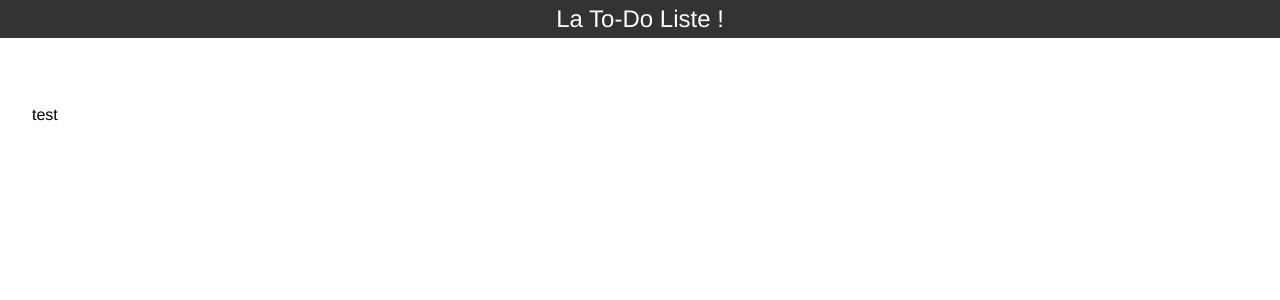
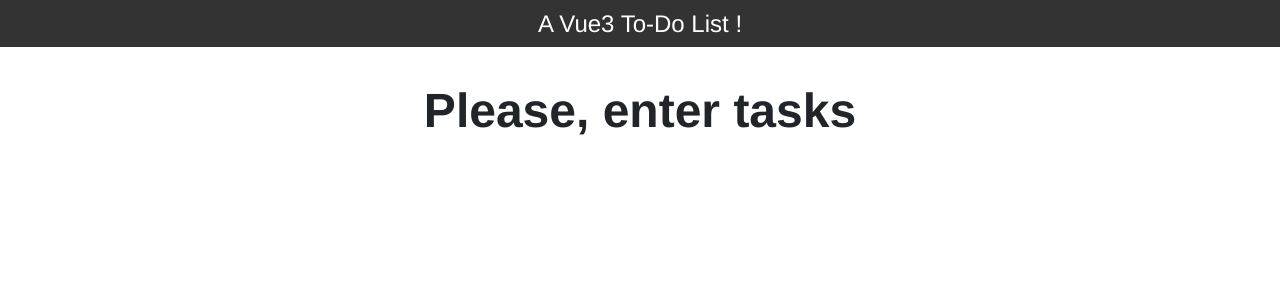
Before and after one commit to fdacheux/todo-list_vue3-project, a Vue app: page / in a window 1280 px wide. Shown: the top 300 px of the page. Built offline with nearby package versions, Linux system fonts and the light colour scheme.

Commit message:
feat(todo list component): create todo list component

```diff
--- a/src/components/Header/HeaderItem.css
+++ b/src/components/Header/HeaderItem.css
@@ -5,6 +5,7 @@
   top: 0;
   left: 0;
   right: 0;
+  padding-top: 10px;
 }
 
 .main-title{
@@ -12,4 +13,5 @@
     height: 100%;
     font-size: 24px;
     text-align: center;
+
 }
--- a/src/components/Header/HeaderItem.vue
+++ b/src/components/Header/HeaderItem.vue
@@ -2,7 +2,7 @@
 
 <template>
   <header class="header">
-    <h1 class="main-title">La To-Do Liste !</h1>
+    <h1 class="main-title">A Vue3 To-Do List !</h1>
   </header>
 </template>
 
--- /dev/null
+++ b/src/components/TodoList/TodoListItem.vue
@@ -0,0 +1,13 @@
+<script setup lang="ts"></script>
+
+<template>
+  <div class="container">
+    <h2 class="title display-5 text-center">Please, enter tasks</h2>
+  </div>
+</template>
+
+<style scoped>
+  .title {
+    font-weight: 700;
+  }
+</style>
--- a/src/main.ts
+++ b/src/main.ts
@@ -1,4 +1,6 @@
 import { createApp } from "vue";
+import "bootstrap";
+import "bootstrap/dist/css/bootstrap.min.css";
 import "../src/style/main.css";
 import App from "./App.vue";
 
--- a/src/style/base.css
+++ b/src/style/base.css
@@ -20,5 +20,5 @@ body {
 }
 
 main{
-  margin-top: 70px;
+  margin-top: 50px;
 }
--- a/src/views/HomeView.vue
+++ b/src/views/HomeView.vue
@@ -1,7 +1,11 @@
-<script setup lang="ts"></script>
+<script setup lang="ts">
+  import TodoList from "../components/TodoList/TodoListItem.vue";
+</script>
 
 <template>
-  <main>test</main>
+  <main>
+    <TodoList />
+  </main>
 </template>
 
 <style scoped></style>
```
